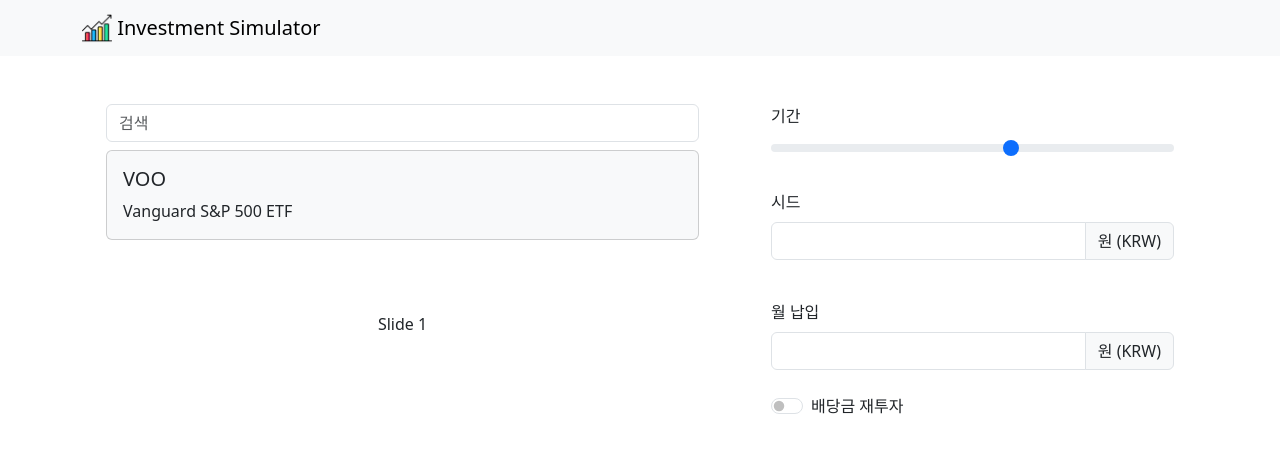
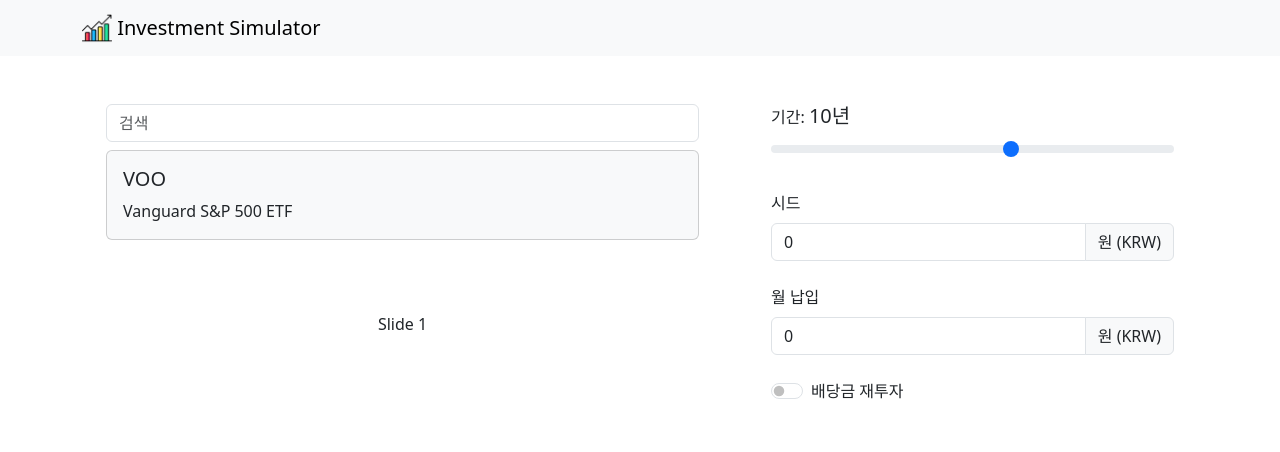
Before and after one commit to seungtoctoc/investment-simulator-client, a React (Vite) app: page / in a window 1280 px wide. Shown: the top 452 px of the page. Built offline with nearby package versions, Linux system fonts and the light colour scheme.

Commit message:
feat: set props of simulationTab. convert number to korean.

```diff
--- a/src/components/AssetSetting.jsx
+++ b/src/components/AssetSetting.jsx
@@ -7,16 +7,29 @@ import AssetPicking from './AssetPicking';
 import AssetTermSetting from './AssetTermSetting';
 import OnBoarding from './OnBoarding';
 
-export default function AssetSetting() {
+export default function AssetSetting(props) {
+  const setSymbol = props.setSymbol;
+  const period = props.period;
+  const setPeriod = props.setPeriod;
+  const setSeed = props.setSeed;
+  const setMonthly = props.setMonthly;
+  const setIsReinvestment = props.setIsReinvestment;
+
   return (
     <Container>
       <Row>
-        <Col xs={7}>
-          <AssetPicking />
+        <Col xs={12} md={7}>
+          <AssetPicking setSymbol={setSymbol} />
           <OnBoarding />
         </Col>
-        <Col>
-          <AssetTermSetting />
+        <Col xs={12} md={5}>
+          <AssetTermSetting
+            period={period}
+            setPeriod={setPeriod}
+            setSeed={setSeed}
+            setMonthly={setMonthly}
+            setIsReinvestment={setIsReinvestment}
+          />
         </Col>
       </Row>
     </Container>
--- a/src/components/AssetTermSetting.jsx
+++ b/src/components/AssetTermSetting.jsx
@@ -1,31 +1,111 @@
-import React from 'react';
+import React, { useState } from 'react';
 
 import Form from 'react-bootstrap/Form';
 import InputGroup from 'react-bootstrap/InputGroup';
+import { convertNumberToKorean } from '../utils/convert';
 
-export default function AssetTermSetting() {
+export default function AssetTermSetting(props) {
+  const period = props.period;
+  const setPeriod = props.setPeriod;
+  const setSeed = props.setSeed;
+  const setMonthly = props.setMonthly;
+  const setIsReinvestment = props.setIsReinvestment;
+
+  const [seedText, setSeedText] = useState('');
+  const [seedError, setSeedError] = useState(false);
+  const [formattedSeed, setFormattedSeed] = useState(0);
+
+  const [monthlyText, setMonthlyText] = useState('');
+  const [monthlyError, setMonthlyError] = useState(false);
+  const [formattedMonthly, setFormattedMonthly] = useState(0);
+
+  const periods = [1, 2, 5, 10, 20, 30];
+
   return (
     <div className='p-4'>
-      <Form.Label>기간</Form.Label>
-      <Form.Range min='0' max='5' label='preiod' />
+      <Form.Label>
+        기간: <strong className='h5'>{period}년</strong>
+      </Form.Label>
+      <Form.Range
+        min='0'
+        max='5'
+        label='preiod'
+        defaultValue='3'
+        onChange={(e) => {
+          setPeriod(periods[e.target.value]);
+        }}
+      />
 
       <Form.Label className='mt-4'>시드</Form.Label>
-      <InputGroup className='mb-3'>
-        <Form.Control aria-label='seedMoney' />
+      <InputGroup className=''>
+        <Form.Control
+          aria-label='seed'
+          value={formattedSeed}
+          onChange={(e) => {
+            const rawValue = Number(e.target.value.replaceAll(',', ''));
+
+            if (isNaN(rawValue)) {
+              setSeedText('숫자를 입력하세요');
+              setSeedError(true);
+              return;
+            }
+
+            setFormattedSeed(rawValue.toLocaleString());
+            setSeed(rawValue);
+
+            setSeedError(false);
+            setSeedText(convertNumberToKorean(rawValue) + '원');
+          }}
+        />
         <InputGroup.Text> 원 (KRW) </InputGroup.Text>
       </InputGroup>
+      <p
+        className={
+          seedError ? 'text-end text-danger' : 'text-end text-body-secondary'
+        }
+      >
+        {seedText}
+      </p>
 
-      <Form.Label className='mt-4'>월 납입</Form.Label>
-      <InputGroup className='mb-3'>
-        <Form.Control aria-label='monthlyPayment' />
+      <Form.Label className='mt-2'>월 납입</Form.Label>
+      <InputGroup className=''>
+        <Form.Control
+          aria-label='monthly'
+          value={formattedMonthly}
+          onChange={(e) => {
+            const rawMonthly = Number(e.target.value.replaceAll(',', ''));
+
+            if (isNaN(rawMonthly)) {
+              setMonthlyText('숫자를 입력하세요');
+              setMonthlyError(true);
+              return;
+            }
+
+            setFormattedMonthly(rawMonthly.toLocaleString());
+            setMonthly(rawMonthly);
+
+            setMonthlyError(false);
+            setMonthlyText(convertNumberToKorean(rawMonthly) + '원');
+          }}
+        />
         <InputGroup.Text> 원 (KRW) </InputGroup.Text>
       </InputGroup>
+      <p
+        className={
+          monthlyError ? 'text-end text-danger' : 'text-end text-body-secondary'
+        }
+      >
+        {monthlyText}
+      </p>
 
       <Form.Check
         className='mt-4'
         type='switch'
         id='isReinvestment'
         label='배당금 재투자'
+        onChange={(e) => {
+          setIsReinvestment(e.target.checked);
+        }}
       />
     </div>
   );
--- a/src/components/SimulationTab.jsx
+++ b/src/components/SimulationTab.jsx
@@ -1,10 +1,34 @@
 import React from 'react';
+import { useState, useEffect } from 'react';
+
 import AssetSetting from './AssetSetting';
 
 export default function SimulationTab() {
+  const [symbol, setSymbol] = useState('');
+  const [period, setPeriod] = useState(10);
+  const [seed, setSeed] = useState(0);
+  const [monthly, setMonthly] = useState(0);
+  const [isReinvestment, setIsReinvestment] = useState(false);
+
+  // useEffect(() => {
+  //   console.log('changed');
+  //   console.log('symbol: ' + symbol);
+  //   console.log('period: ' + period);
+  //   console.log('seed: ' + seed);
+  //   console.log('monthly: ' + monthly);
+  //   console.log('isReinvestment: ' + isReinvestment);
+  // }, [symbol, period, seed, monthly, isReinvestment]);
+
   return (
     <div>
-      <AssetSetting />
+      <AssetSetting
+        setSymbol={setSymbol}
+        period={period}
+        setPeriod={setPeriod}
+        setSeed={setSeed}
+        setMonthly={setMonthly}
+        setIsReinvestment={setIsReinvestment}
+      />
     </div>
   );
 }
--- /dev/null
+++ b/src/utils/convert.js
@@ -0,0 +1,35 @@
+export const convertNumberToKorean = (number) => {
+  if (isNaN(number) || number === 0) return '';
+
+  const digits = ['영', '일', '이', '삼', '사', '오', '육', '칠', '팔', '구'];
+  const units = ['', '십', '백', '천'];
+  const bigUnits = ['', '만', '억', '조', '경'];
+
+  const numString = number.toString();
+  let result = '';
+  let unitIndex = 0;
+  let bigUnitIndex = 0;
+  let chunkResult = ''; // 작은 단위(천 이하)의 결과를 저장
+
+  for (let i = numString.length - 1; i >= 0; i--) {
+    const digit = parseInt(numString[i], 10);
+
+    if (digit !== 0) {
+      chunkResult = digits[digit] + units[unitIndex] + chunkResult;
+    }
+
+    unitIndex++;
+
+    // 천 단위를 넘어가면 큰 단위로 전환
+    if (unitIndex > 3 || i === 0) {
+      if (chunkResult) {
+        result = chunkResult + bigUnits[bigUnitIndex] + result;
+      }
+      chunkResult = ''; // 작은 단위 초기화
+      unitIndex = 0;
+      bigUnitIndex++;
+    }
+  }
+
+  return result;
+};
```
